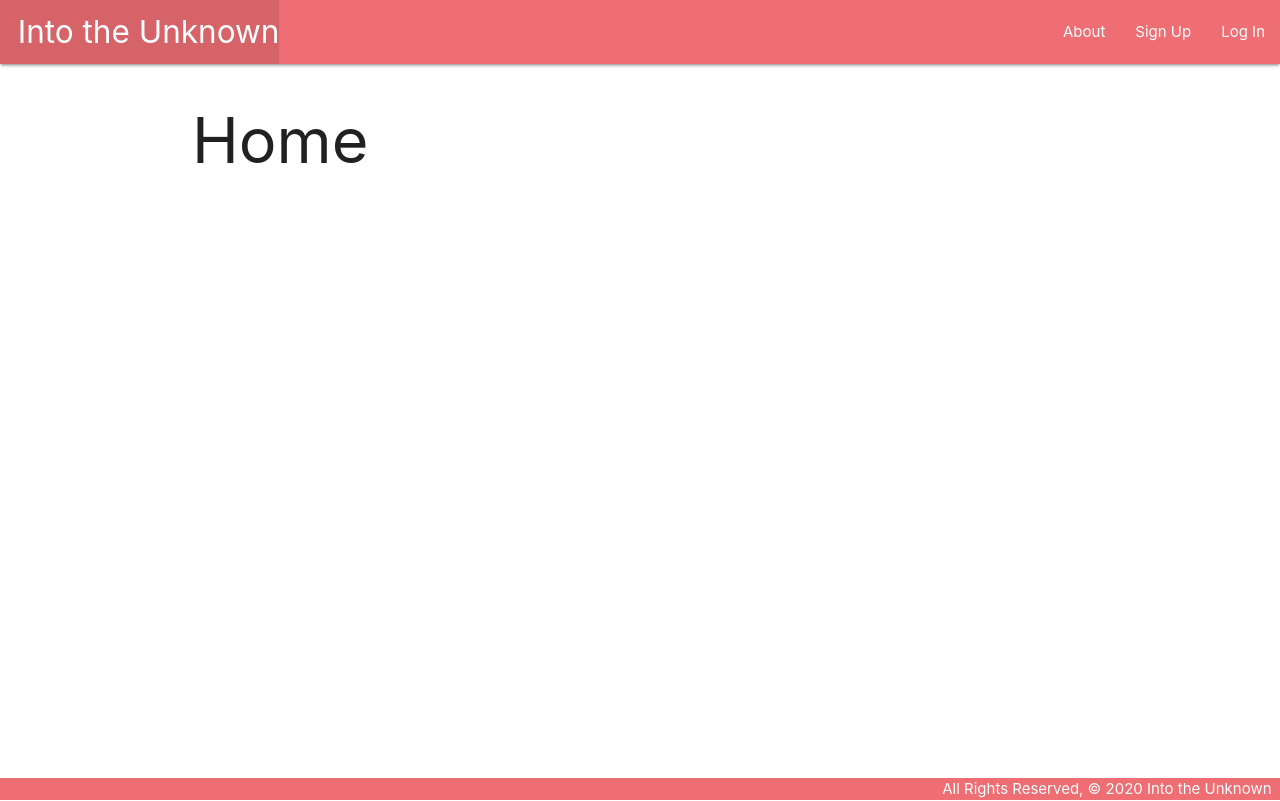
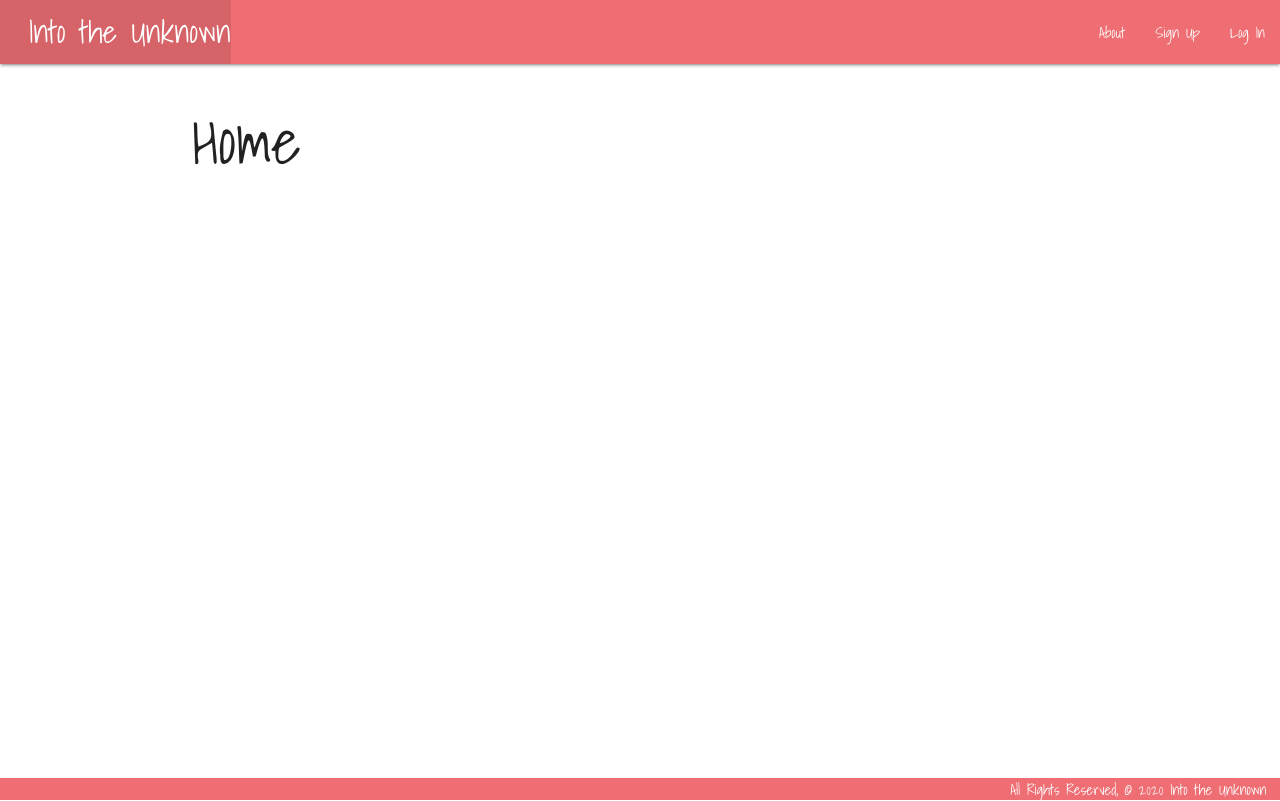
Before and after one commit to skylarw19/into-the-unknown, a Django app: page / in a window 1280 px wide. Run offline with Django 3.2, Linux system fonts and the light colour scheme.

Commit message:
google font

```diff
--- a/main_app/static/css/style.css
+++ b/main_app/static/css/style.css
@@ -1,7 +1,12 @@
+* {
+
+}
+
 body {
     display: flex;
     min-height: 100vh;
     flex-direction: column;
+    font-family: 'Shadows Into Light', cursive;
   }
 
   main {
--- a/main_app/templates/base.html
+++ b/main_app/templates/base.html
@@ -9,9 +9,10 @@
     <title>Into the Unknown</title>
     <link rel="stylesheet" href="https://cdnjs.cloudflare.com/ajax/libs/materialize/1.0.0/css/materialize.min.css">
     <link rel="stylesheet" type="text/css" href="{% static 'css/style.css' %}">
+    <link href="https://fonts.googleapis.com/css?family=Shadows+Into+Light&display=swap" rel="stylesheet">
     <script src="https://cdnjs.cloudflare.com/ajax/libs/materialize/1.0.0/js/materialize.min.js"></script>
 </head>
-<body>
+<body style="font-family: 'Shadows Into Light', cursive;">
     <header class="navbar-fixed">
         <nav>
             <div class="nav-wrapper">
--- a/main_app/templates/home.html
+++ b/main_app/templates/home.html
@@ -1,6 +1,6 @@
 {% extends 'base.html' %}
 {% block content %}
 
-<h1>Home</h1>
+<h1 style="font-family: 'Shadows Into Light', cursive;">Home</h1>
 
 {% endblock %}
--- a/main_app/templates/places/detail.html
+++ b/main_app/templates/places/detail.html
@@ -39,7 +39,7 @@
             <td>{{review.date}}</td>
             <td>{{review.details}}</td>
             <td>{{review.rating}}</td>
-            <td><a class="btn-floating btn-large waves-effect waves-light red" href="{% url 'delete_review' place.id review.id %}"><i class="material-icons">X</a></td>
+            <td><a class="btn-floating btn-large waves-effect waves-light #0288d1 light-blue darken-2" href="{% url 'delete_review' place.id review.id %}"><i class="material-icons">X</a></td>
         {% endfor %}
 
       </tbody>
```
